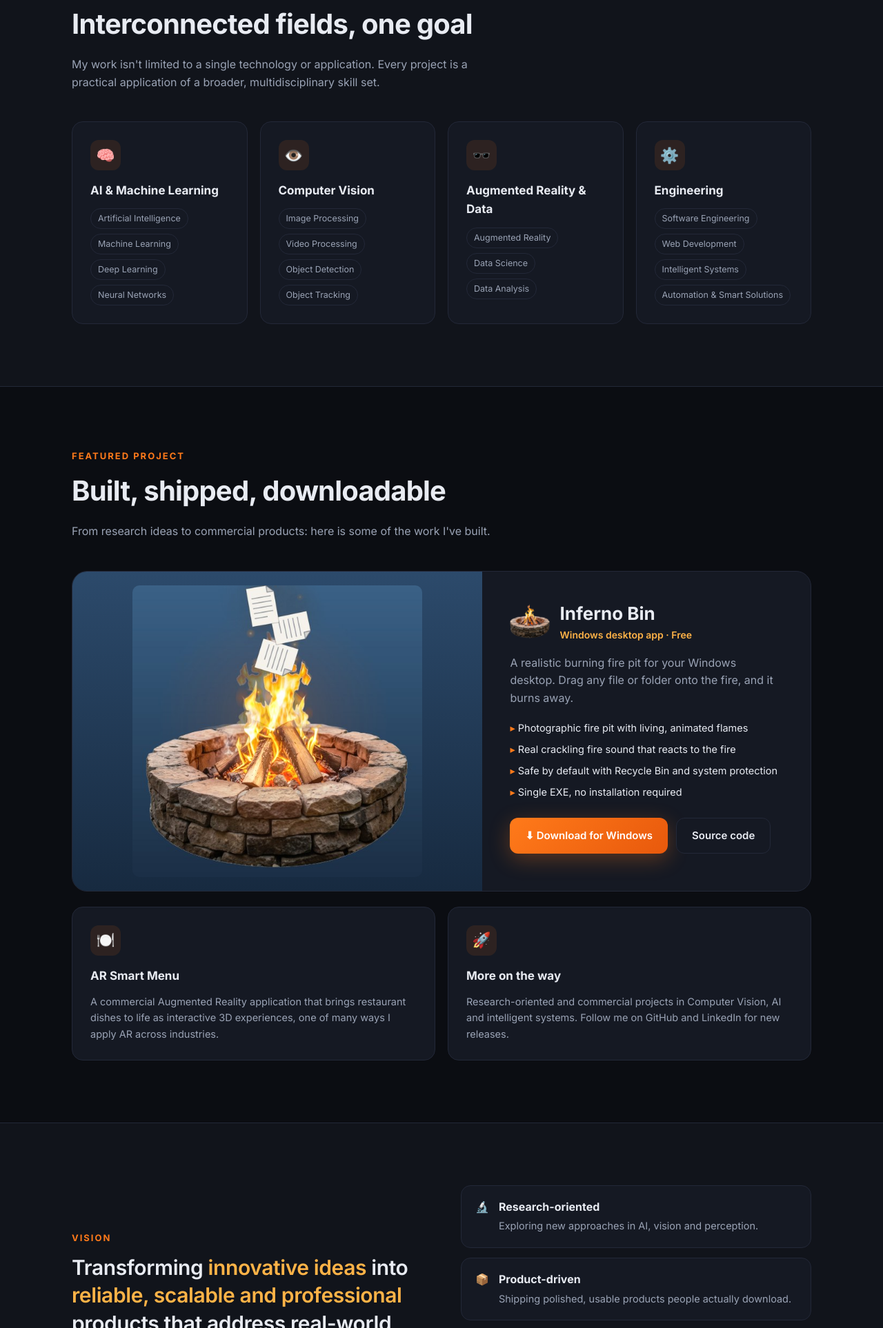
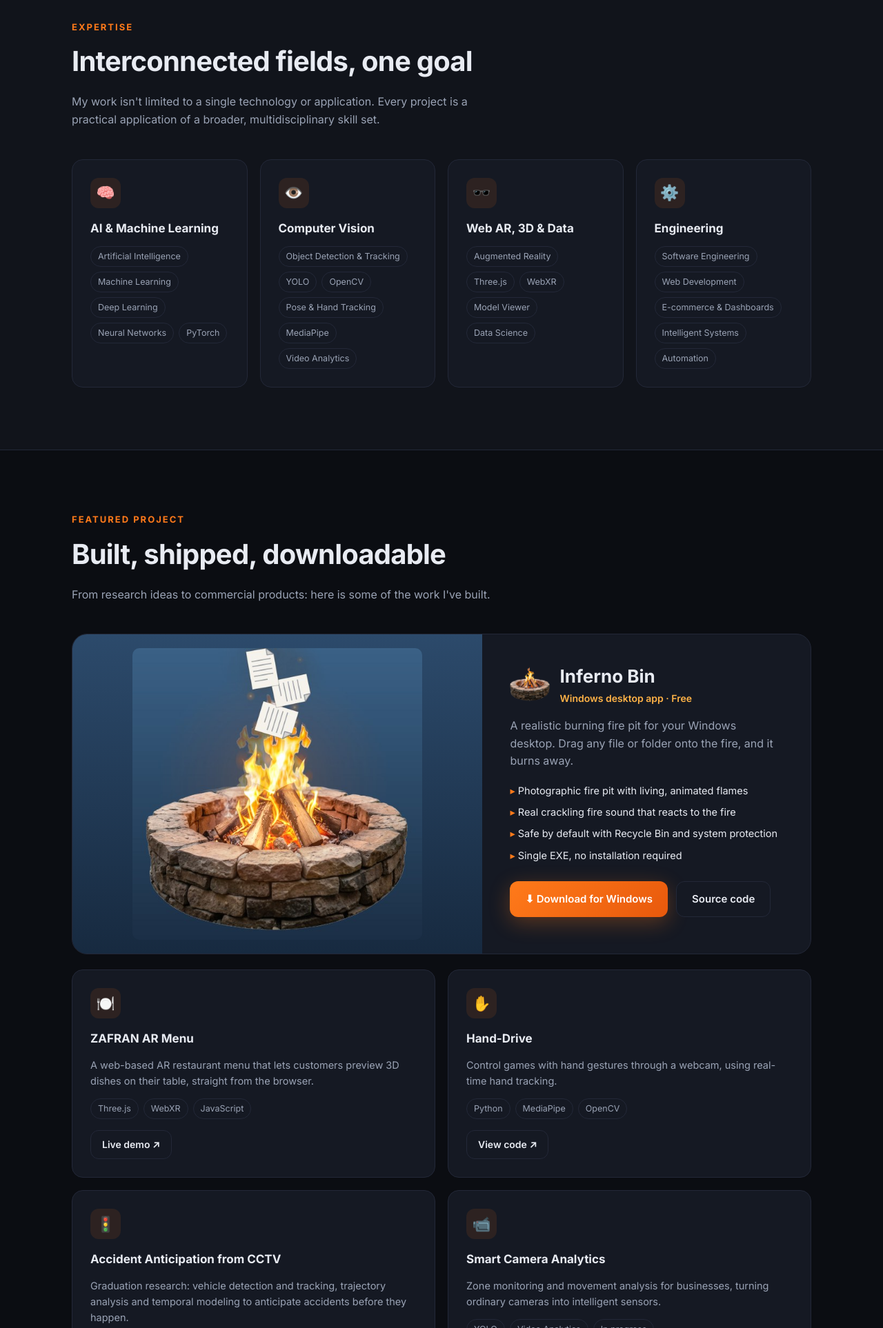
Before and after one commit to Mohammed-El-Shayeb/Mohammed-El-Shayeb.github.io, a plain HTML site: page index.html in a window 1280 px wide. Shown: the part 874-2800 px from the top of the page at 69% size. Drawn offline with Linux system fonts and the light colour scheme.

Commit message:
Use real projects and details
Co-Authored-By: Claude Opus 5.5 <noreply@anthropic.com>
Claude-Session: https://claude.ai/code/session_01CoHAUUdi8BL8L3UrAEsUoJ

```diff
--- a/index.html
+++ b/index.html
@@ -26,6 +26,7 @@
       "name": "Mohammed El-Shayeb",
       "alternateName": ["محمد الشايب", "Mohammed Shayeb"],
       "jobTitle": "Computer Vision & AI Engineer",
+      "affiliation": {"@type": "CollegeOrUniversity", "name": "Zarqa University"},
       "url": "https://mohammed-el-shayeb.github.io/",
       "image": "https://github.com/Mohammed-El-Shayeb.png",
       "email": "mailto:mohammed.el.shayeb.ai@gmail.com",
@@ -165,6 +166,7 @@
       <li><a href="#expertise">Expertise</a></li>
       <li><a href="#projects">Projects</a></li>
       <li><a href="#vision">Vision</a></li>
+      <li><a href="https://mohammed-el-shayeb.github.io/CV/">Portfolio</a></li>
       <li><a href="#contact">Contact</a></li>
     </ul>
   </div>
@@ -173,11 +175,11 @@
 <header class="hero">
   <div class="wrap">
     <div>
-      <div class="eyebrow"><i></i> Open to projects &amp; collaborations</div>
+      <div class="eyebrow"><i></i> Open to freelance projects &amp; collaborations</div>
       <h1>Mohammed El&#8209;Shayeb</h1>
       <div class="ar">محمد الشايب</div>
       <div class="role">Computer Vision &amp; AI Engineer</div>
-      <p class="lead">I combine Artificial Intelligence, Computer Vision, Augmented Reality, Data Science and Software Engineering to turn innovative ideas into reliable, scalable products that solve real-world problems.</p>
+      <p class="lead">I build real-time computer vision systems, including object detection, tracking and pose estimation, and I bring 3D and Augmented Reality experiences to the web. I study Artificial Intelligence &amp; Data Science at Zarqa University and work as a freelancer with businesses that want practical AI and web solutions.</p>
       <div class="ctas">
         <a class="btn primary" href="#projects">View my work</a>
         <a class="btn ghost" href="https://www.linkedin.com/in/mohammed-el-shayeb" target="_blank" rel="noopener">
@@ -202,13 +204,13 @@
     <p class="sub">My work isn't limited to a single technology or application. Every project is a practical application of a broader, multidisciplinary skill set.</p>
     <div class="grid">
       <div class="card"><div class="ic">🧠</div><h3>AI &amp; Machine Learning</h3>
-        <div class="tags"><span>Artificial Intelligence</span><span>Machine Learning</span><span>Deep Learning</span><span>Neural Networks</span></div></div>
+        <div class="tags"><span>Artificial Intelligence</span><span>Machine Learning</span><span>Deep Learning</span><span>Neural Networks</span><span>PyTorch</span></div></div>
       <div class="card"><div class="ic">👁️</div><h3>Computer Vision</h3>
-        <div class="tags"><span>Image Processing</span><span>Video Processing</span><span>Object Detection</span><span>Object Tracking</span></div></div>
-      <div class="card"><div class="ic">🕶️</div><h3>Augmented Reality &amp; Data</h3>
-        <div class="tags"><span>Augmented Reality</span><span>Data Science</span><span>Data Analysis</span></div></div>
+        <div class="tags"><span>Object Detection &amp; Tracking</span><span>YOLO</span><span>OpenCV</span><span>Pose &amp; Hand Tracking</span><span>MediaPipe</span><span>Video Analytics</span></div></div>
+      <div class="card"><div class="ic">🕶️</div><h3>Web AR, 3D &amp; Data</h3>
+        <div class="tags"><span>Augmented Reality</span><span>Three.js</span><span>WebXR</span><span>Model Viewer</span><span>Data Science</span></div></div>
       <div class="card"><div class="ic">⚙️</div><h3>Engineering</h3>
-        <div class="tags"><span>Software Engineering</span><span>Web Development</span><span>Intelligent Systems</span><span>Automation &amp; Smart Solutions</span></div></div>
+        <div class="tags"><span>Software Engineering</span><span>Web Development</span><span>E-commerce &amp; Dashboards</span><span>Intelligent Systems</span><span>Automation</span></div></div>
     </div>
   </div>
 </section>
@@ -241,11 +243,22 @@
     </article>
 
     <div class="other">
-      <div class="card"><div class="ic">🍽️</div><h3>AR Smart Menu</h3>
-        <p style="color:var(--muted);font-size:14.5px">A commercial Augmented Reality application that brings restaurant dishes to life as interactive 3D experiences, one of many ways I apply AR across industries.</p></div>
-      <div class="card"><div class="ic">🚀</div><h3>More on the way</h3>
-        <p style="color:var(--muted);font-size:14.5px">Research-oriented and commercial projects in Computer Vision, AI and intelligent systems. Follow me on GitHub and LinkedIn for new releases.</p></div>
+      <div class="card"><div class="ic">🍽️</div><h3>ZAFRAN AR Menu</h3>
+        <p style="color:var(--muted);font-size:14.5px;margin-bottom:14px">A web-based AR restaurant menu that lets customers preview 3D dishes on their table, straight from the browser.</p>
+        <div class="tags" style="margin-bottom:16px"><span>Three.js</span><span>WebXR</span><span>JavaScript</span></div>
+        <a class="btn ghost" style="padding:9px 16px;font-size:14px" href="https://mohammed-el-shayeb.github.io/minu/" target="_blank" rel="noopener">Live demo ↗</a></div>
+      <div class="card"><div class="ic">✋</div><h3>Hand-Drive</h3>
+        <p style="color:var(--muted);font-size:14.5px;margin-bottom:14px">Control games with hand gestures through a webcam, using real-time hand tracking.</p>
+        <div class="tags" style="margin-bottom:16px"><span>Python</span><span>MediaPipe</span><span>OpenCV</span></div>
+        <a class="btn ghost" style="padding:9px 16px;font-size:14px" href="https://github.com/Mohammed-El-Shayeb/Hand-Drive" target="_blank" rel="noopener">View code ↗</a></div>
+      <div class="card"><div class="ic">🚦</div><h3>Accident Anticipation from CCTV</h3>
+        <p style="color:var(--muted);font-size:14.5px;margin-bottom:14px">Graduation research: vehicle detection and tracking, trajectory analysis and temporal modeling to anticipate accidents before they happen.</p>
+        <div class="tags"><span>YOLO</span><span>Tracking</span><span>In progress</span></div></div>
+      <div class="card"><div class="ic">📹</div><h3>Smart Camera Analytics</h3>
+        <p style="color:var(--muted);font-size:14.5px;margin-bottom:14px">Zone monitoring and movement analysis for businesses, turning ordinary cameras into intelligent sensors.</p>
+        <div class="tags"><span>YOLO</span><span>Video Analytics</span><span>In progress</span></div></div>
     </div>
+    <div style="text-align:center;margin-top:30px"><a class="btn ghost" href="https://mohammed-el-shayeb.github.io/CV/">See my full portfolio →</a></div>
   </div>
 </section>
 
```
